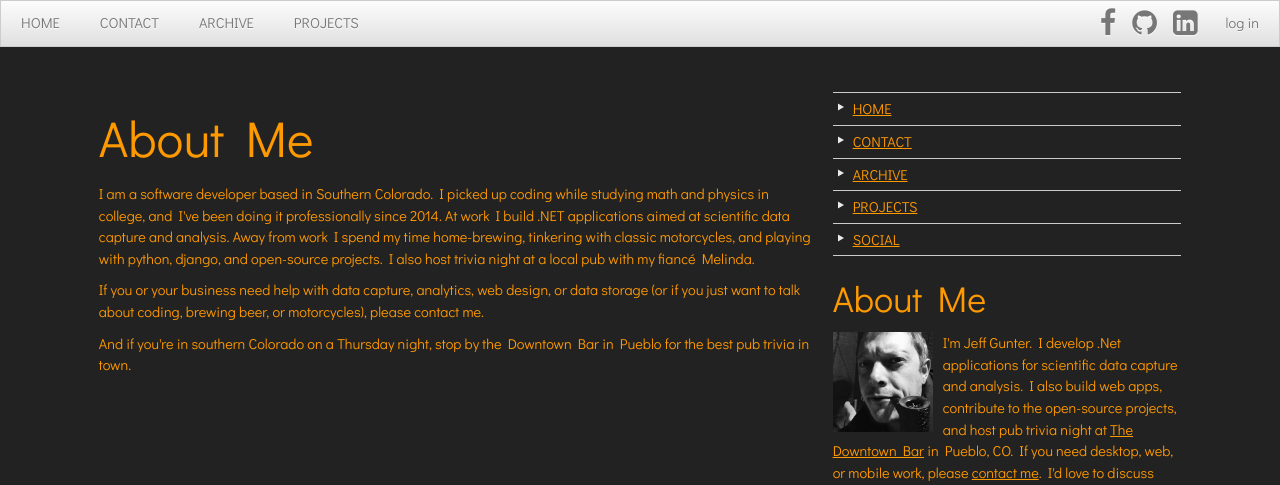
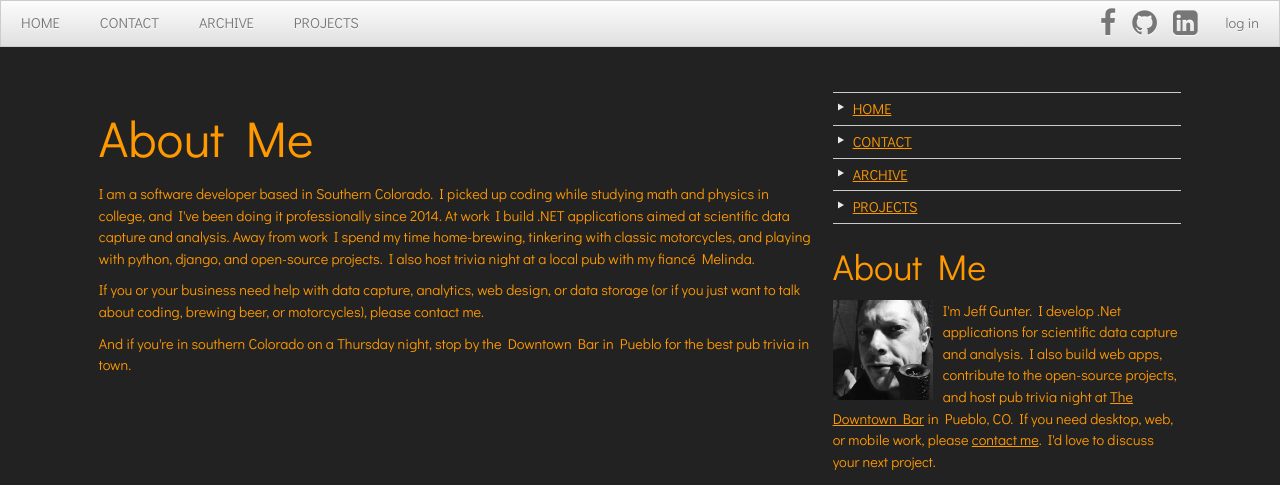
Before and after one commit to jm-gunter/guntweb, a Django app: page /about in a window 1280 px wide. Shown: the top 485 px of the page. Run offline with Django 3.2, Linux system fonts and the light colour scheme; some libraries are stand-ins or nearby versions.

Commit message:
Removed social menu item.

```diff
--- a/Blog/templates/blog/base.html
+++ b/Blog/templates/blog/base.html
@@ -41,7 +41,7 @@
             <li><a href="{% url 'contact' %}">CONTACT</a></li>
             <li><a href="{% url 'archive' %}">ARCHIVE</a></li>
             <li><a href="{% url 'project_list' %}">PROJECTS</a></li>
-            <li><a href="#">SOCIAL</a></li>
+            <!--<li><a href="#">SOCIAL</a></li>-->
           </ul>
           <div>
             <h3>About Me</h3>
```
